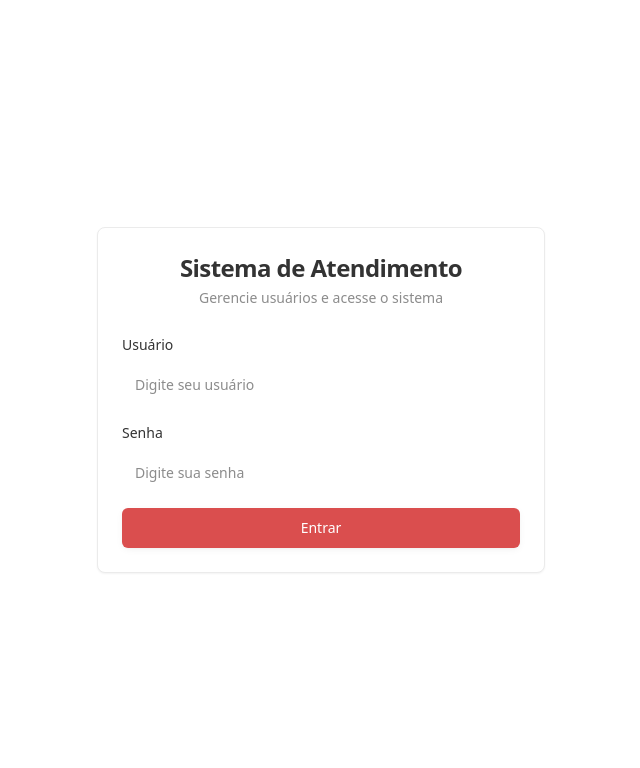
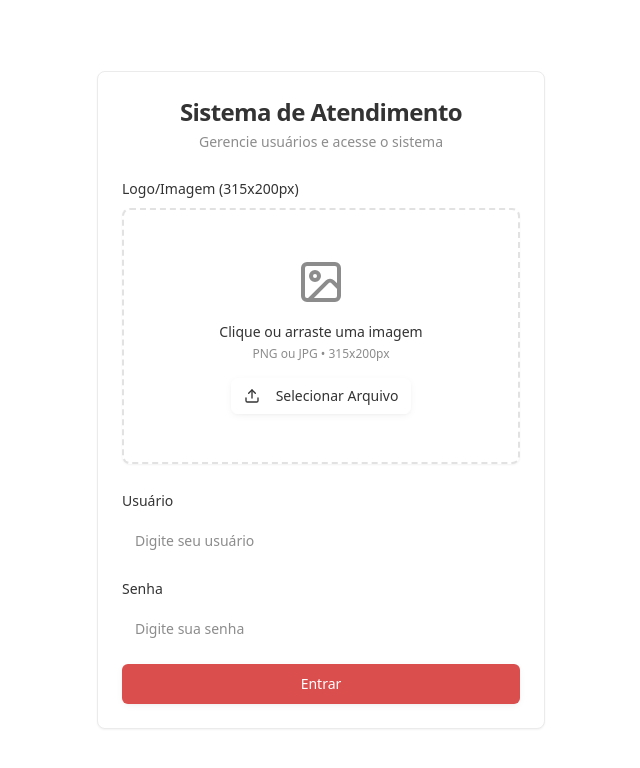
Before and after one commit to MaddockLuppe/atendente-priority-queue, a React (Vite) app: page /login in a window 1280 px wide. Shown: the top 768 px of the page, without its empty margins (319-959 px from the left). Built offline with nearby package versions, Linux system fonts and the light colour scheme; no server answers; the database is empty.

Commit message:
Add image upload to login page
Create a designated area on the login page for uploading PNG or PNJ images with specific dimensions (315px width, 200px height), ensuring organized presentation and adherence to the requested sizing.

```diff
--- /dev/null
+++ b/src/components/ImageUpload.tsx
@@ -0,0 +1,173 @@
+import React, { useState, useRef } from 'react';
+import { Button } from '@/components/ui/button';
+import { Label } from '@/components/ui/label';
+import { Card, CardContent } from '@/components/ui/card';
+import { Upload, X, Image as ImageIcon } from 'lucide-react';
+import { useToast } from '@/hooks/use-toast';
+
+interface ImageUploadProps {
+  onImageSelect?: (file: File) => void;
+  maxWidth?: number;
+  maxHeight?: number;
+}
+
+const ImageUpload: React.FC<ImageUploadProps> = ({
+  onImageSelect,
+  maxWidth = 315,
+  maxHeight = 200
+}) => {
+  const [selectedImage, setSelectedImage] = useState<string | null>(null);
+  const [dragActive, setDragActive] = useState(false);
+  const fileInputRef = useRef<HTMLInputElement>(null);
+  const { toast } = useToast();
+
+  const validateImage = (file: File): Promise<boolean> => {
+    return new Promise((resolve) => {
+      // Verificar tipo de arquivo
+      if (!file.type.includes('image/png') && !file.type.includes('image/jpeg') && !file.type.includes('image/jpg')) {
+        toast({
+          title: "Formato inválido",
+          description: "Apenas arquivos PNG e JPG são permitidos",
+          variant: "destructive"
+        });
+        resolve(false);
+        return;
+      }
+
+      // Verificar dimensões
+      const img = new Image();
+      img.onload = () => {
+        if (img.width === maxWidth && img.height === maxHeight) {
+          resolve(true);
+        } else {
+          toast({
+            title: "Dimensões incorretas",
+            description: `A imagem deve ter exatamente ${maxWidth}x${maxHeight} pixels. Sua imagem: ${img.width}x${img.height}`,
+            variant: "destructive"
+          });
+          resolve(false);
+        }
+      };
+      img.src = URL.createObjectURL(file);
+    });
+  };
+
+  const handleFiles = async (files: FileList | null) => {
+    if (!files || files.length === 0) return;
+
+    const file = files[0];
+    const isValid = await validateImage(file);
+
+    if (isValid) {
+      const imageUrl = URL.createObjectURL(file);
+      setSelectedImage(imageUrl);
+      onImageSelect?.(file);
+      toast({
+        title: "Imagem carregada",
+        description: "Imagem carregada com sucesso!",
+      });
+    }
+  };
+
+  const handleDrag = (e: React.DragEvent) => {
+    e.preventDefault();
+    e.stopPropagation();
+    if (e.type === "dragenter" || e.type === "dragover") {
+      setDragActive(true);
+    } else if (e.type === "dragleave") {
+      setDragActive(false);
+    }
+  };
+
+  const handleDrop = (e: React.DragEvent) => {
+    e.preventDefault();
+    e.stopPropagation();
+    setDragActive(false);
+    handleFiles(e.dataTransfer.files);
+  };
+
+  const handleInputChange = (e: React.ChangeEvent<HTMLInputElement>) => {
+    handleFiles(e.target.files);
+  };
+
+  const removeImage = () => {
+    setSelectedImage(null);
+    if (fileInputRef.current) {
+      fileInputRef.current.value = '';
+    }
+  };
+
+  return (
+    <div className="space-y-2">
+      <Label className="text-sm font-medium">
+        Logo/Imagem ({maxWidth}x{maxHeight}px)
+      </Label>
+
+      <Card className={`border-2 border-dashed transition-colors ${
+        dragActive ? 'border-primary bg-primary/5' : 'border-muted-foreground/25'
+      }`}>
+        <CardContent className="p-4">
+          {selectedImage ? (
+            <div className="relative">
+              <img
+                src={selectedImage}
+                alt="Preview"
+                className="w-full h-auto rounded-md"
+                style={{ maxWidth: `${maxWidth}px`, maxHeight: `${maxHeight}px` }}
+              />
+              <Button
+                size="sm"
+                variant="destructive"
+                className="absolute top-2 right-2 h-6 w-6 p-0"
+                onClick={removeImage}
+              >
+                <X className="h-3 w-3" />
+              </Button>
+            </div>
+          ) : (
+            <div
+              className="flex flex-col items-center justify-center py-8 cursor-pointer"
+              onDragEnter={handleDrag}
+              onDragLeave={handleDrag}
+              onDragOver={handleDrag}
+              onDrop={handleDrop}
+              onClick={() => fileInputRef.current?.click()}
+            >
+              <ImageIcon className="h-12 w-12 text-muted-foreground mb-4" />
+              <div className="text-center">
+                <p className="text-sm font-medium">
+                  Clique ou arraste uma imagem
+                </p>
+                <p className="text-xs text-muted-foreground mt-1">
+                  PNG ou JPG • {maxWidth}x{maxHeight}px
+                </p>
+              </div>
+              <Button
+                variant="outline"
+                size="sm"
+                className="mt-4"
+                onClick={(e) => {
+                  e.stopPropagation();
+                  fileInputRef.current?.click();
+                }}
+              >
+                <Upload className="h-4 w-4 mr-2" />
+                Selecionar Arquivo
+              </Button>
+            </div>
+          )}
+
+          <input
+            ref={fileInputRef}
+            type="file"
+            accept="image/png,image/jpeg,image/jpg"
+            onChange={handleInputChange}
+            className="hidden"
+          />
+        </CardContent>
+      </Card>
+    </div>
+  );
+};
+
+export default ImageUpload;
--- a/src/pages/Login.tsx
+++ b/src/pages/Login.tsx
@@ -6,10 +6,12 @@ import { Card, CardContent, CardDescription, CardHeader, CardTitle } from '@/com
 import { Label } from '@/components/ui/label';
 import { useNavigate } from 'react-router-dom';
 import { useToast } from '@/hooks/use-toast';
+import ImageUpload from '@/components/ImageUpload';
 
 const Login = () => {
   const [username, setUsername] = useState('');
   const [password, setPassword] = useState('');
+  const [selectedImage, setSelectedImage] = useState<File | null>(null);
 
   const { login, user } = useAuth();
   const navigate = useNavigate();
@@ -51,7 +53,14 @@ const Login = () => {
           </CardDescription>
         </CardHeader>
         <CardContent>
-          <div className="w-full">
+          <div className="w-full space-y-6">
+
+            {/* Upload de Imagem */}
+            <ImageUpload
+              maxWidth={315}
+              maxHeight={200}
+              onImageSelect={setSelectedImage}
+            />
 
             <form onSubmit={handleLogin} className="space-y-4">
               <div className="space-y-2">
@@ -80,9 +89,6 @@ const Login = () => {
                 Entrar
               </Button>
             </form>
-            <div className="text-sm text-muted-foreground text-center">
-
-            </div>
           </div>
         </CardContent>
       </Card>
```
